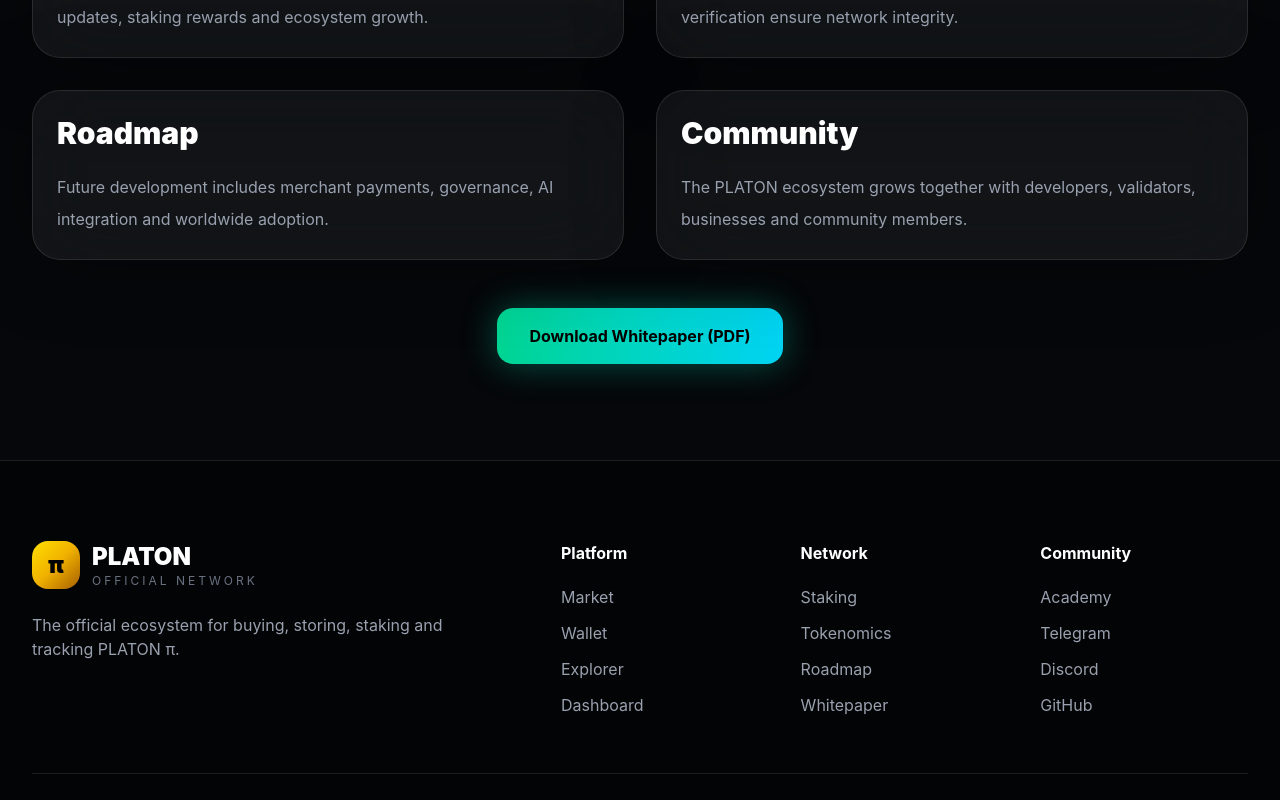
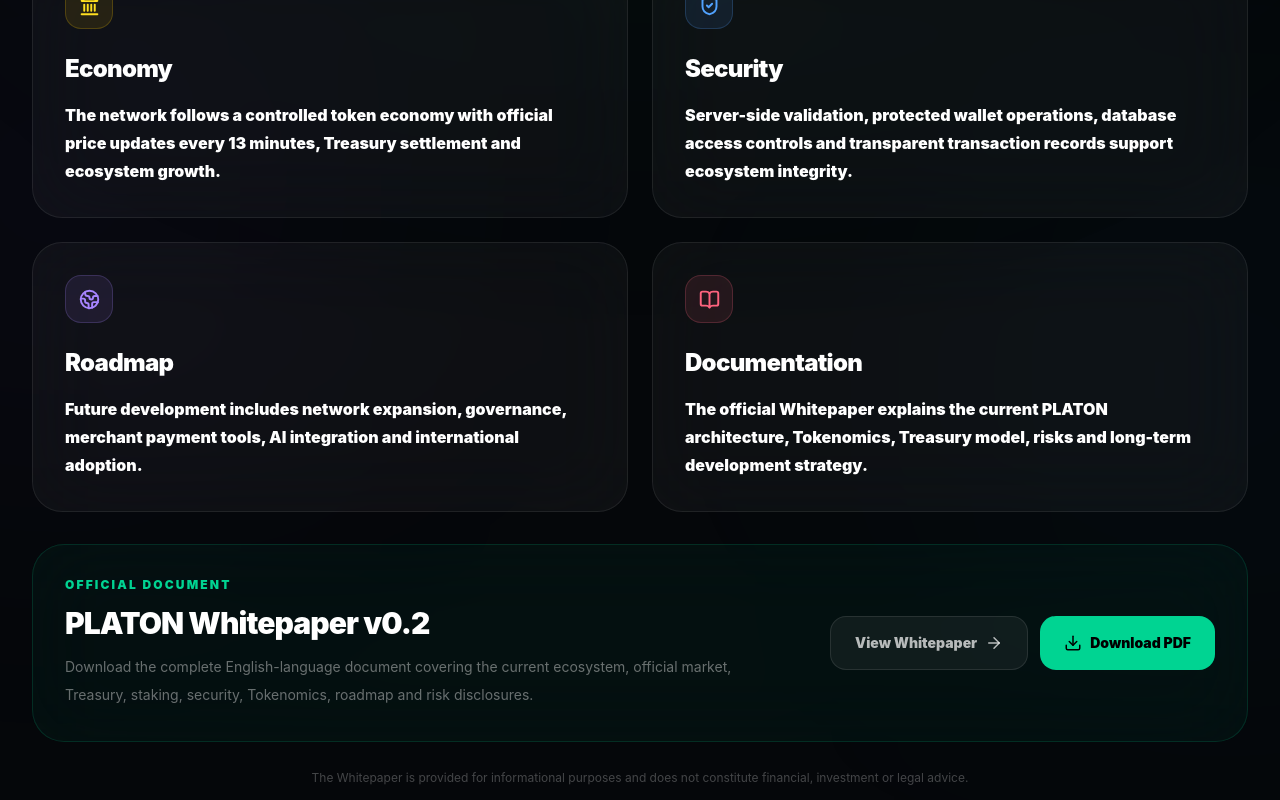
Before and after one commit to ramsses33/platon, a Next.js app: page /whitepaper in a window 1280 px wide. Shown: the part 720-1520 px from the top of the page. Built offline with nearby package versions, Linux system fonts and the light colour scheme; no server answers.

Commit message:
Add official PLATON Whitepaper PDF

```diff
--- a/app/whitepaper/page.tsx
+++ b/app/whitepaper/page.tsx
@@ -1,70 +1,162 @@
+import {
+  ArrowRight,
+  BookOpen,
+  Download,
+  Globe2,
+  Landmark,
+  Network,
+  ShieldCheck,
+  Sparkles,
+} from "lucide-react";
+
+import Footer from "@/components/layout/Footer";
 import Navbar from "@/components/layout/Navbar";
-import Footer from "@/components/layout/Footer";
 import PageHeader from "@/components/layout/PageHeader";
-import Card from "@/components/ui/Card";
-import Button from "@/components/ui/Button";
 
 const sections = [
   {
     title: "Vision",
-    text: "PLATON is a next-generation digital asset designed to operate through its own official ecosystem with transparent pricing and long-term sustainability."
+    text: "PLATON is a next-generation digital asset designed to operate through its own official ecosystem with transparent pricing and long-term sustainability.",
+    icon: Sparkles,
+    iconStyle:
+      "border-emerald-400/20 bg-emerald-400/10 text-emerald-400",
   },
   {
     title: "Technology",
-    text: "The PLATON Network combines high-speed transactions, secure wallets, staking and an integrated blockchain explorer."
+    text: "The PLATON ecosystem combines official market infrastructure, secure internal wallets, staking services and blockchain verification tools.",
+    icon: Network,
+    iconStyle:
+      "border-cyan-400/20 bg-cyan-400/10 text-cyan-400",
   },
   {
     title: "Economy",
-    text: "The network follows a controlled token economy with official price updates, staking rewards and ecosystem growth."
+    text: "The network follows a controlled token economy with official price updates every 13 minutes, Treasury settlement and ecosystem growth.",
+    icon: Landmark,
+    iconStyle:
+      "border-yellow-400/20 bg-yellow-400/10 text-yellow-300",
   },
   {
     title: "Security",
-    text: "Advanced cryptography, wallet protection and transparent transaction verification ensure network integrity."
+    text: "Server-side validation, protected wallet operations, database access controls and transparent transaction records support ecosystem integrity.",
+    icon: ShieldCheck,
+    iconStyle:
+      "border-blue-400/20 bg-blue-400/10 text-blue-400",
   },
   {
     title: "Roadmap",
-    text: "Future development includes merchant payments, governance, AI integration and worldwide adoption."
+    text: "Future development includes network expansion, governance, merchant payment tools, AI integration and international adoption.",
+    icon: Globe2,
+    iconStyle:
+      "border-violet-400/20 bg-violet-400/10 text-violet-400",
   },
   {
-    title: "Community",
-    text: "The PLATON ecosystem grows together with developers, validators, businesses and community members."
-  }
+    title: "Documentation",
+    text: "The official Whitepaper explains the current PLATON architecture, Tokenomics, Treasury model, risks and long-term development strategy.",
+    icon: BookOpen,
+    iconStyle:
+      "border-rose-400/20 bg-rose-400/10 text-rose-400",
+  },
 ];
 
 export default function WhitepaperPage() {
   return (
-    <main className="min-h-screen bg-[#05070A] text-white">
+    <main className="min-h-screen overflow-hidden bg-[#05070A] text-white">
       <Navbar />
 
-      <section className="px-8 pt-32 pb-24">
-        <div className="mx-auto max-w-7xl">
+      <section className="relative px-4 pb-24 pt-32 sm:px-6 lg:px-8">
+        <div className="pointer-events-none absolute inset-0 overflow-hidden">
+          <div className="absolute left-1/2 top-0 h-[650px] w-[1000px] -translate-x-1/2 rounded-full bg-emerald-500/[0.06] blur-[190px]" />
 
+          <div className="absolute -left-48 top-[650px] h-[500px] w-[500px] rounded-full bg-violet-500/[0.05] blur-[170px]" />
+
+          <div className="absolute -right-48 top-[850px] h-[500px] w-[500px] rounded-full bg-cyan-500/[0.04] blur-[170px]" />
+        </div>
+
+        <div className="relative mx-auto w-full max-w-7xl">
           <PageHeader
             badge="Official Whitepaper"
             title="PLATON Whitepaper"
-            description="Technical documentation describing the PLATON ecosystem, network architecture and long-term vision."
+            description="Official documentation describing the PLATON ecosystem, market architecture, Treasury model, Tokenomics and long-term vision."
           />
 
-          <div className="grid gap-8 md:grid-cols-2">
-            {sections.map((section) => (
-              <Card key={section.title}>
-                <h2 className="text-3xl font-black">
-                  {section.title}
+          <div className="mt-10 grid gap-6 md:grid-cols-2">
+            {sections.map((section) => {
+              const Icon = section.icon;
+
+              return (
+                <article
+                  key={section.title}
+                  className="rounded-[30px] border border-white/[0.08] bg-white/[0.04] p-6 backdrop-blur-2xl transition duration-300 hover:-translate-y-1 hover:border-white/15 hover:bg-white/[0.06] sm:p-8"
+                >
+                  <div
+                    className={`flex h-12 w-12 items-center justify-center rounded-2xl border ${section.iconStyle}`}
+                  >
+                    <Icon
+                      size={21}
+                      strokeWidth={2.2}
+                    />
+                  </div>
+
+                  <h2 className="mt-6 text-2xl font-black tracking-[-0.03em] text-white">
+                    {section.title}
+                  </h2>
+
+                  <p className="mt-4 text-sm leading-7 text-whitemt-6 text-2xl font-black tracking-[-0./40 sm:text-base">
+                    {section.text}
+                  </p>
+                </article>
+              );
+            })}
+          </div>
+
+          <div className="mt-8 rounded-[32px] border border-emerald-400/15 bg-emerald-400/[0.045] p-6 backdrop-blur-2xl sm:p-8">
+            <div className="flex flex-col gap-6 lg:flex-row lg:items-center lg:justify-between">
+              <div>
+                <p className="text-xs font-black uppercase tracking-[0.18em] text-emerald-400">
+                  Official document
+                </p>
+
+                <h2 className="mt-3 text-2xl font-black tracking-[-0.03em] text-white sm:text-3xl">
+                  PLATON Whitepaper v0.2
                 </h2>
 
-                <p className="mt-5 text-gray-400 leading-8">
-                  {section.text}
+                <p className="mt-3 max-w-2xl text-sm leading-7 text-white/40">
+                  Download the complete English-language document covering
+                  the current ecosystem, official market, Treasury,
+                  staking, security, Tokenomics, roadmap and risk
+                  disclosures.
                 </p>
-              </Card>
-            ))}
+              </div>
+
+              <div className="flex flex-col gap-3 sm:flex-row">
+                <a
+                  href="/PLATON_Whitepaper.pdf"
+                  target="_blank"
+                  rel="noopener noreferrer"
+                  className="inline-flex items-center justify-center gap-2 rounded-2xl border border-white/10 bg-white/[0.05] px-6 py-4 text-sm font-black text-white/70 transition hover:bg-white/10 hover:text-white"
+                >
+                  View Whitepaper
+
+                  <ArrowRight size={18} />
+                </a>
+
+                <a
+                  href="/PLATON_Whitepaper.pdf"
+                  download="PLATON_Whitepaper.pdf"
+                  className="inline-flex items-center justify-center gap-2 rounded-2xl bg-emerald-400 px-6 py-4 text-sm font-black text-black transition hover:bg-emerald-300"
+                >
+                  <Download size={18} />
+
+                  Download PDF
+                </a>
+              </div>
+            </div>
           </div>
 
-          <div className="mt-12 flex justify-center">
-            <Button>
-              Download Whitepaper (PDF)
-            </Button>
-          </div>
-
+          <p className="mt-6 text-center text-xs leading-6 text-white/25">
+            The Whitepaper is provided for informational purposes and does
+            not constitute financial, investment or legal advice.
+          </p>
         </div>
       </section>
 
```
Also changed, not shown: 1 other file (tests, documents, lock files or other folders).
